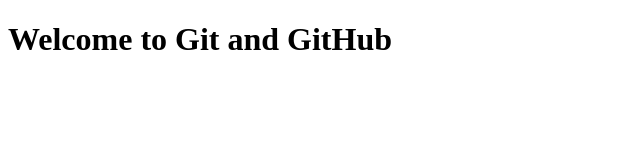
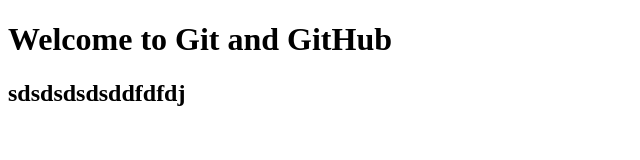
Before and after one commit to anumehra14/testgit2026, a plain HTML site: page index.html in a window 1280 px wide. Shown: the whole page, without its empty margins (0-640 px from the left). Drawn offline with Linux system fonts and the light colour scheme.

Commit message:
add new feature

```diff
--- a/index.html
+++ b/index.html
@@ -5,5 +5,6 @@
 </head>
 <body>
     <h1>Welcome to Git and GitHub</h1>
+   <h2> sdsdsdsdsddfdfdj</h2>
 </body>
 </html>
```
